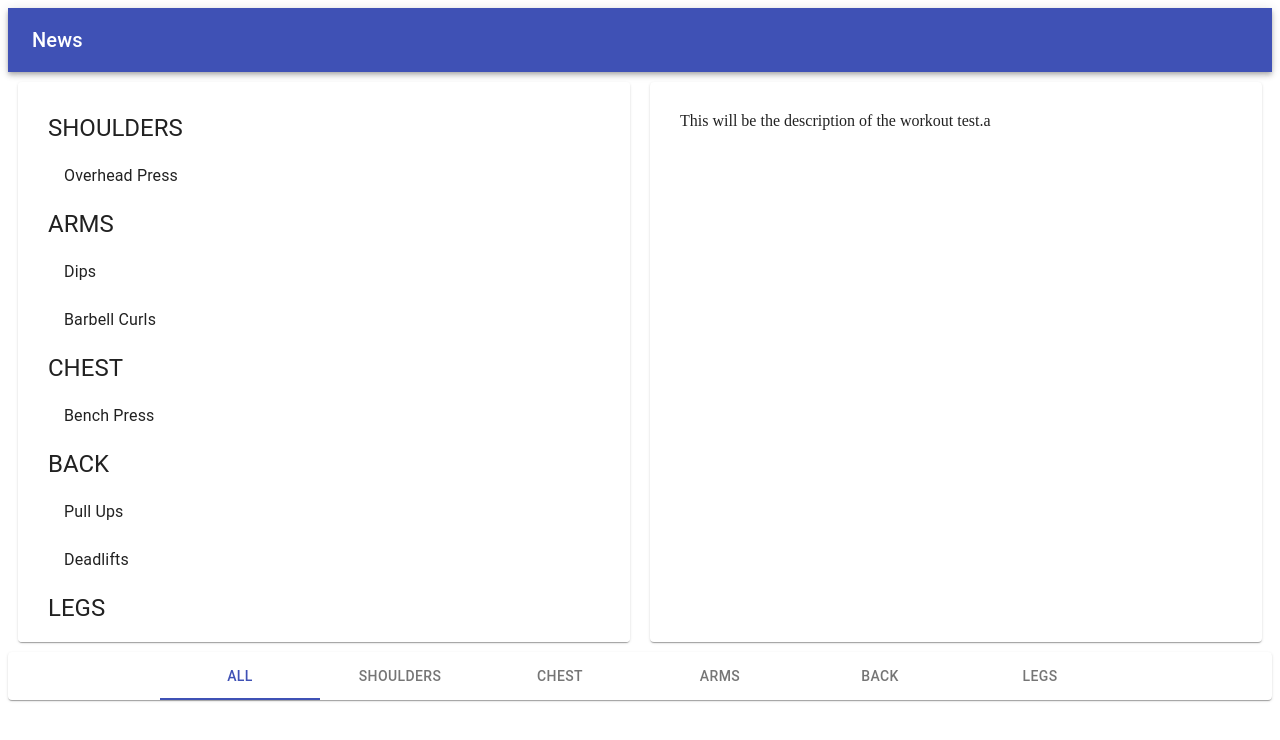
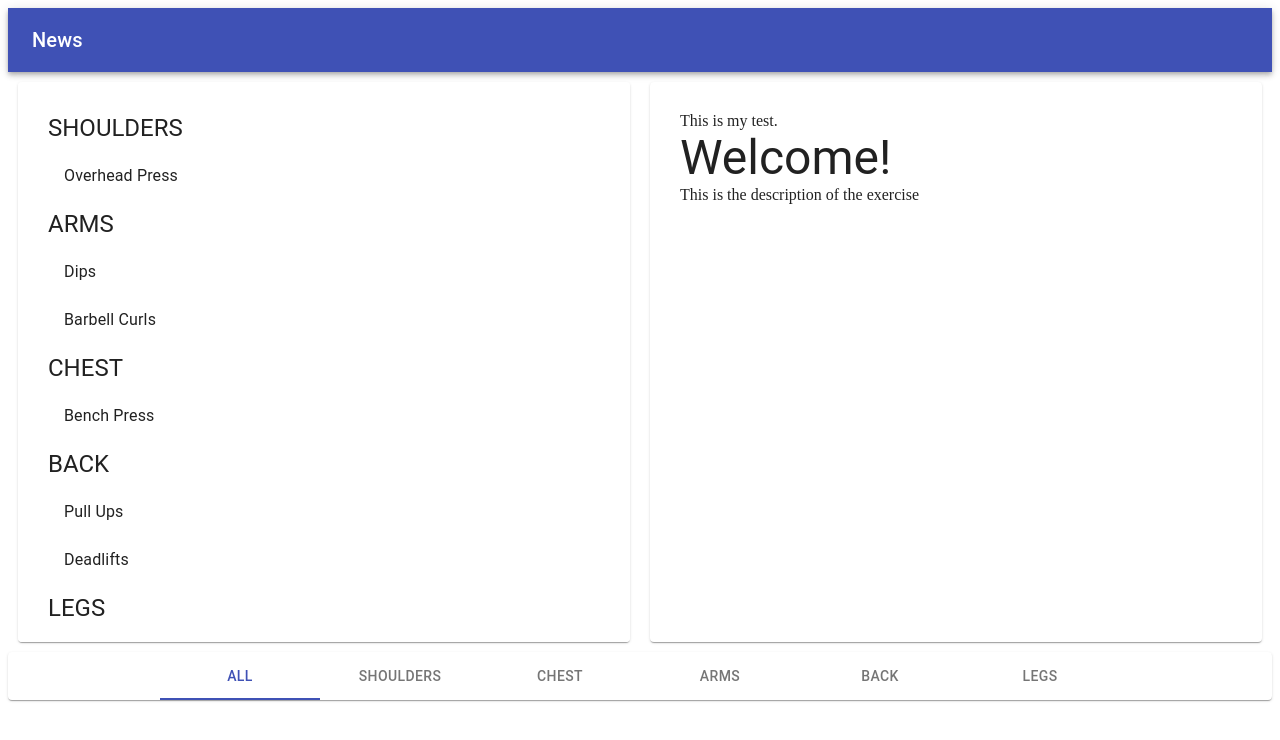
Before and after one commit to raevenbauto/material-io-practice, a React (Create React App) app: page / in a window 1280 px wide. Shown: the top 740 px of the page. Built offline with nearby package versions, Linux system fonts and the light colour scheme.

Commit message:
Revert "Revert "Commit from other comp""
This reverts commit 87f6d4c0

```diff
--- a/src/Components/Exercises/index.js
+++ b/src/Components/Exercises/index.js
@@ -55,7 +55,16 @@ export default ({
         </Grid>
         <Grid item sm>
             <Paper style={style.Paper} >
-                This will be the description of the workout test.a
+                This is my test.
+                <Typography
+                    variant="h3">
+                    {title}
+                </Typography>
+
+                <Typography
+                    variant="display1">
+                    {description}
+                </Typography>
             </Paper>
         </Grid>
     </Grid>
```
